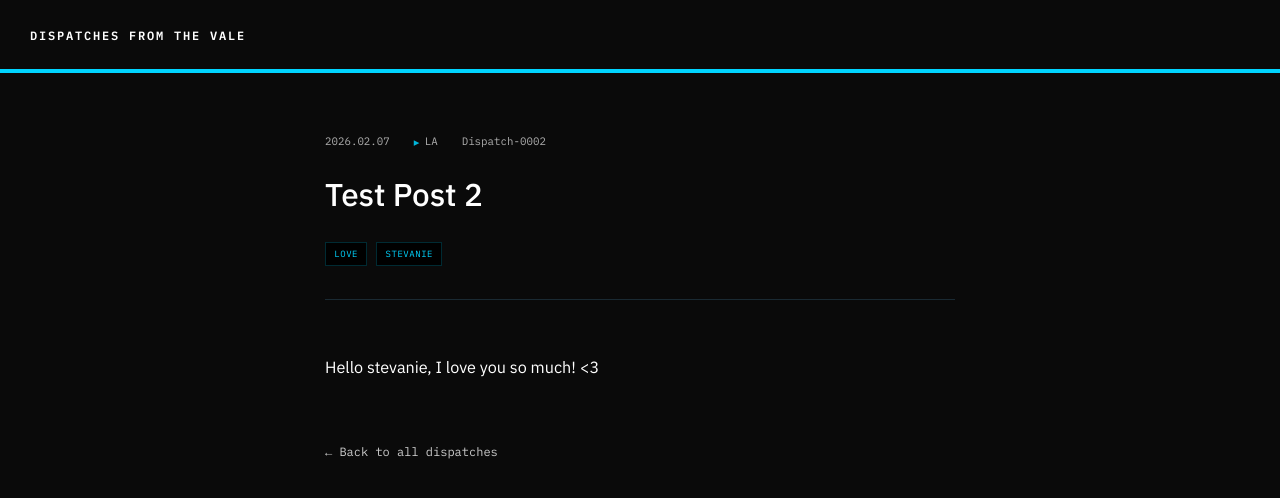
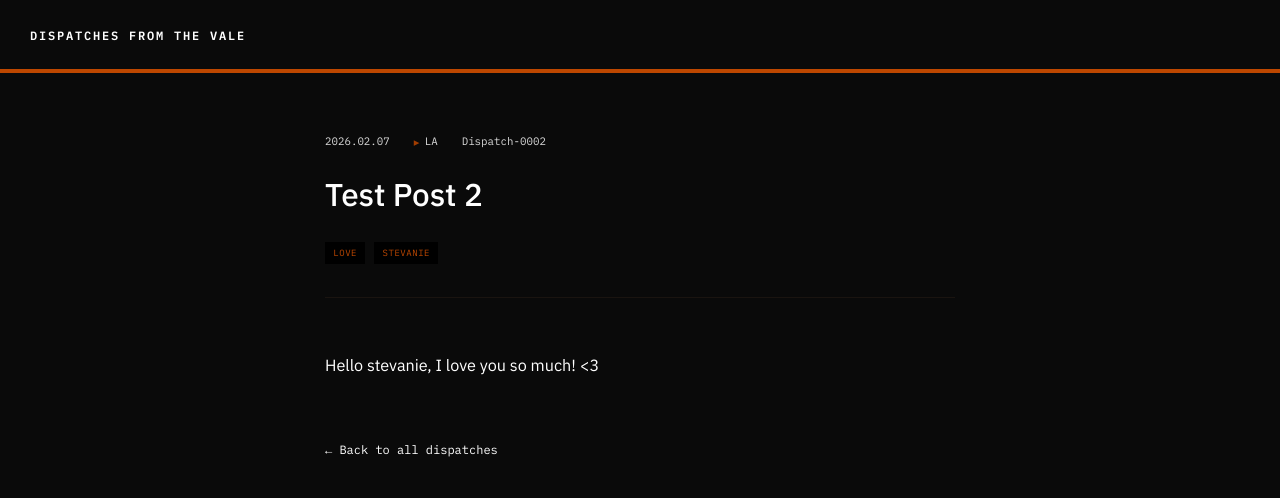
Before and after one commit to valeobserver/dispatches-from-the-vale, a Jekyll site: the page built from _posts/2026-02-08-test-post-2.md, in a window 1280 px wide. Shown: the top 498 px of the page. Built offline with Jekyll 4.4.1, drawn with Linux system fonts in a browser that asks for light colours.

Commit message:
updated color scheme

```diff
--- a/_layouts/post.html
+++ b/_layouts/post.html
@@ -13,9 +13,9 @@
         :root {
             --bg:           #0a0a0a;
             --fg:           #ffffff;
-            --fg-dim:       #cccccc;
-            --accent:       #00d4ff;
-            --border:       #1a2a33;
+            --fg-dim:       #ffffff;
+            --accent:       #BD4700;
+            --border:       #1a1410;
             --mono:         'IBM Plex Mono', monospace;
             --sans:         'IBM Plex Sans', sans-serif;
         }
@@ -116,7 +116,6 @@
             background: #000000;
             padding: 0.25rem 0.55rem;
             text-transform: uppercase;
-            border: 1px solid rgba(0, 212, 255, 0.2);
         }
 
         .article-content {
```
